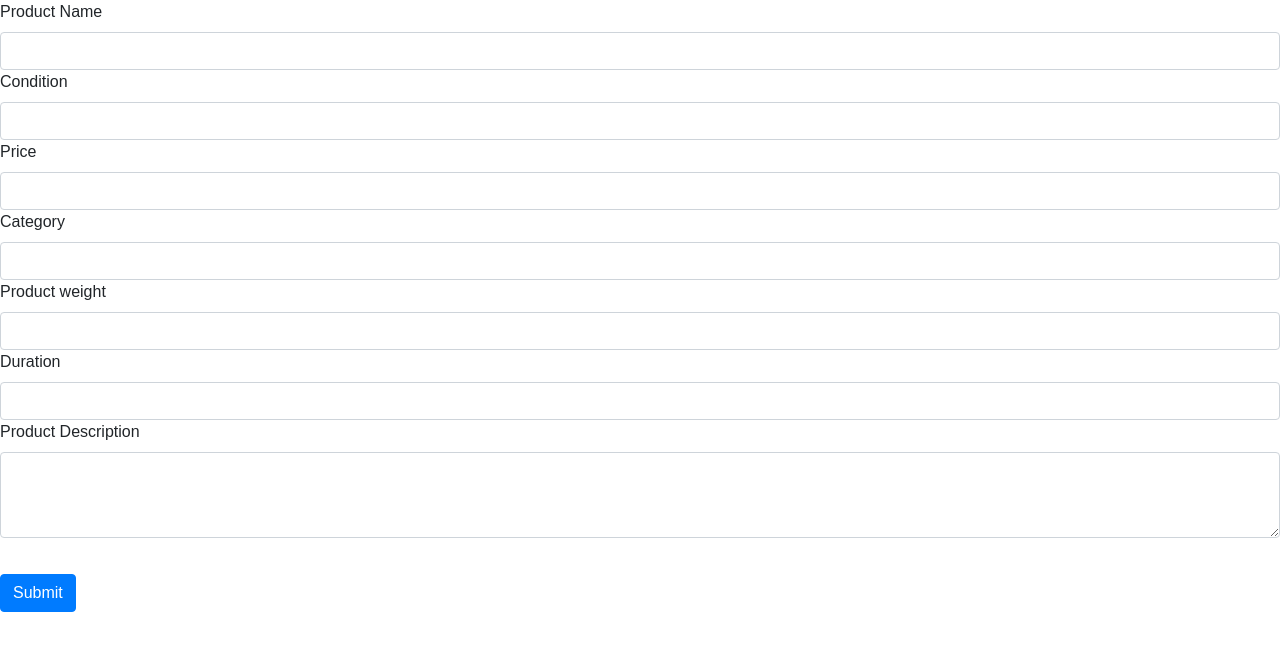
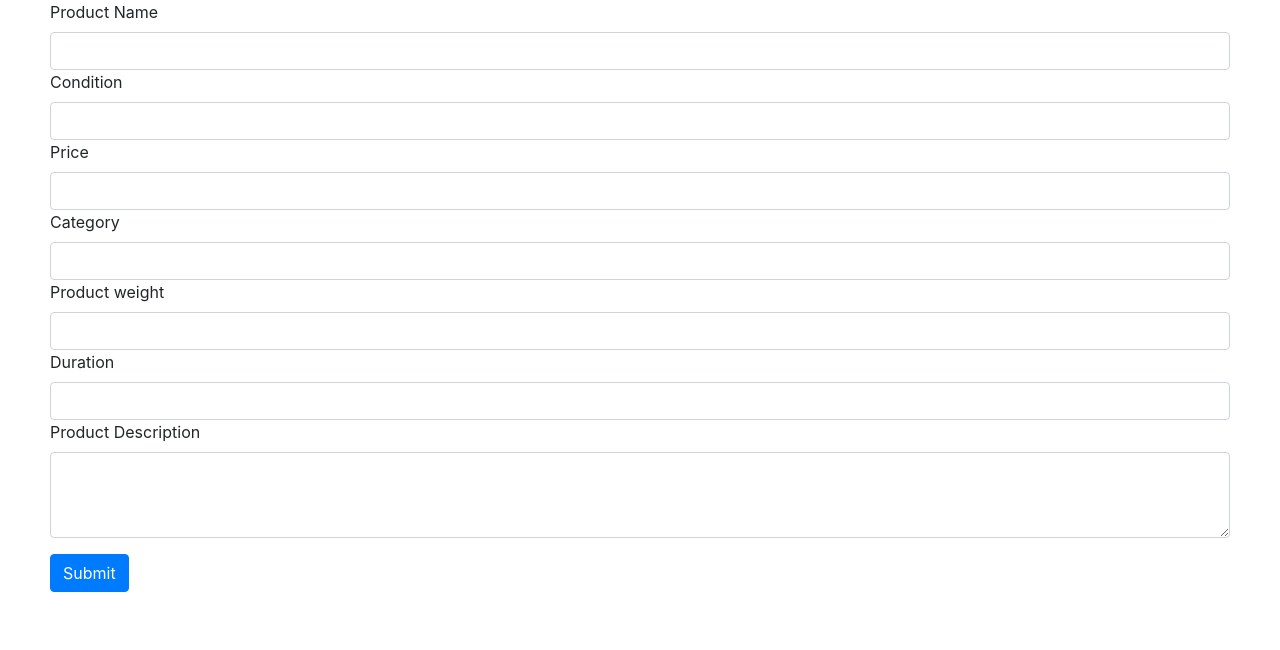
Before and after one commit to KierratyskeskusProject/kierratyskeskus-app, a React (Create React App) app in the folder client/: page / in a window 1280 px wide. Shown: the top 650 px of the page. Built offline with nearby package versions, Linux system fonts and the light colour scheme.

Commit message:
Removed unnecessary css code

```diff
--- a/client/src/App.css
+++ b/client/src/App.css
@@ -1,5 +1,5 @@
-.btn {
-  margin-top: 20px;
+body {
+  margin-left: 50px;
+  margin-right: 50px;
 }
-
-/*0, 167, 126*/
+/*Kierratyskeskus color: 0, 167, 126*/
--- a/client/src/components/AddItemForm.js
+++ b/client/src/components/AddItemForm.js
@@ -31,7 +31,7 @@ class AddItemForm extends Component {
     const { handleSubmit } = this.props;
     return (
       <div className="form-group">
-        <form onSubmit={handleSubmit}>
+        <form onSubmit={handleSubmit} autocomplete="off">
           {this.renderFields()}
           <Field
             key="description"
--- a/client/src/index.css
+++ b/client/src/index.css
@@ -1,5 +1,6 @@
-body {
+/*body {
   margin: 0;
   padding: 0;
   font-family: sans-serif;
 }
+*/
```
